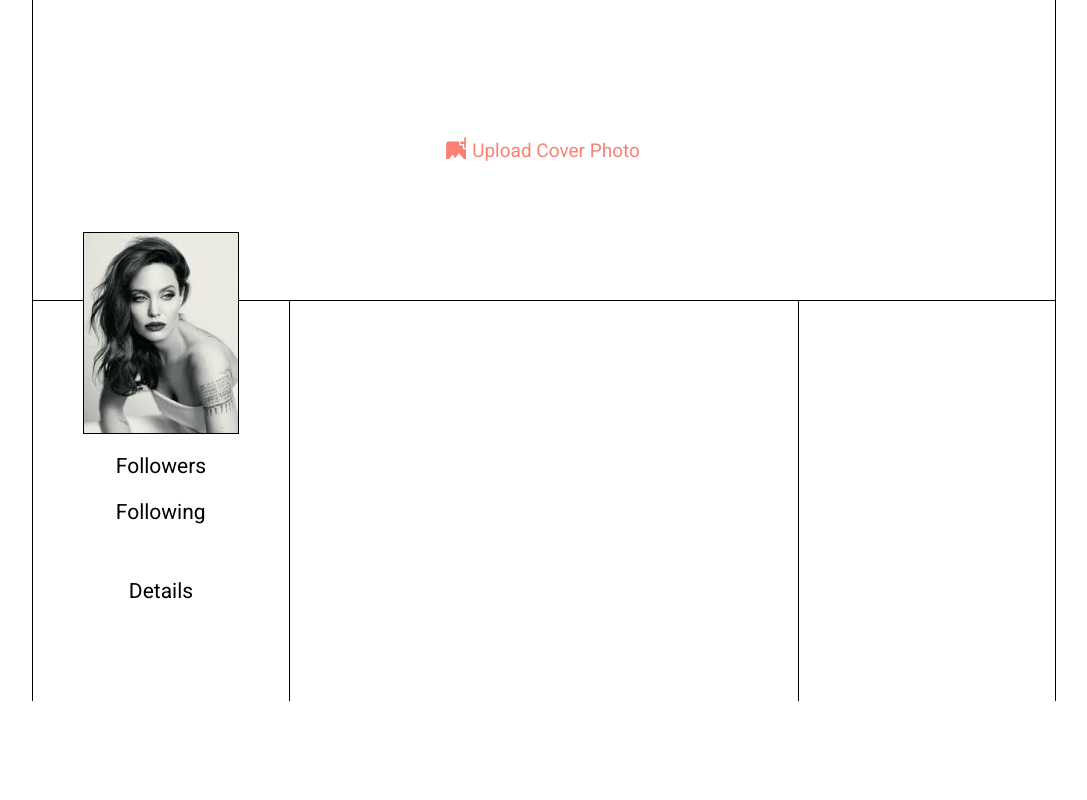
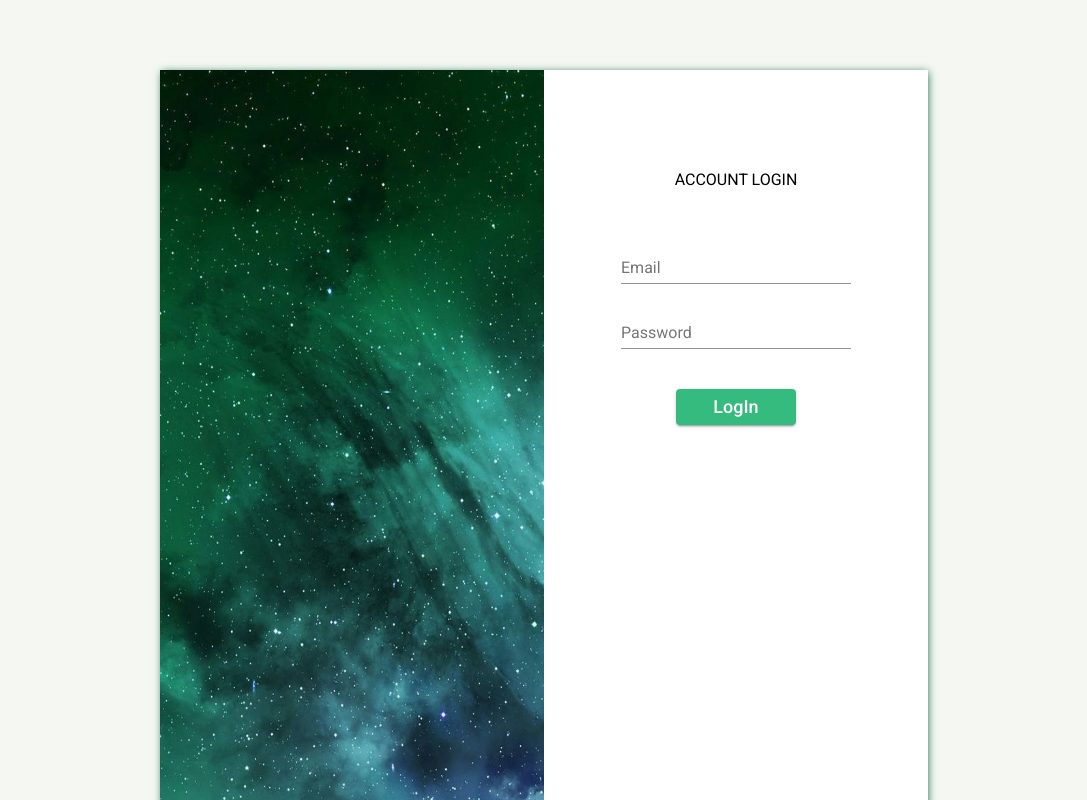
Before and after one commit to codeep/internship-social, an Angular app in the folder Social/: page / in a window 1280 px wide. Shown: the top 800 px of the page, without its empty margins (96-1183 px from the left). Built offline with nearby package versions, Linux system fonts and the light colour scheme.

Commit message:
project layout update

```diff
--- a/Social/src/app/app.component.html
+++ b/Social/src/app/app.component.html
@@ -1,3 +1,5 @@
-<profile-page></profile-page>
+<!-- <profile-page></profile-page>
 <app-add-post></app-add-post>
-<app-feed></app-feed>
+<app-feed></app-feed> -->
+
+<app-login></app-login>
--- a/Social/src/app/views/login/login.component.css
+++ b/Social/src/app/views/login/login.component.css
@@ -0,0 +1,22 @@
+.login{
+    margin:70px auto;
+}
+.login>div{
+    text-align: center;
+    width: 50%;
+    height: 800px;
+}
+.login form{
+    width: 100%;
+    flex-direction: column;
+    align-items: center;
+    margin:50px 0;
+}
+
+.login img{
+    width: 100%;
+    height: 100%;
+}
+.login>div>p{
+    margin-top: 100px;
+}
--- a/Social/src/app/views/login/login.component.html
+++ b/Social/src/app/views/login/login.component.html
@@ -1 +1,17 @@
-<p>login works!</p>
+<div class="container-flex width-60 boxShadow bacColorWhite login">
+  <div class="images">
+    <img src="../../assets/loginpic.jpg" alt="">
+  </div>
+  <div class="loginForm">
+    <p>ACCOUNT LOGIN</p>
+    <form class="container-flex">
+      <mat-form-field class="width-60">
+        <input matInput placeholder=" Email" class="">
+      </mat-form-field>
+      <mat-form-field class="width-60">
+        <input matInput placeholder=" Password">
+      </mat-form-field>
+      <button mat-raised-button class="standartButton">LogIn</button>
+    </form>
+  </div>
+</div>
--- a/Social/src/styles.css
+++ b/Social/src/styles.css
@@ -1,4 +1,39 @@
-/* You can add global styles to this file, and also import other style files */
-
-html, body { height: 100%; }
-body { margin: 0; font-family: Roboto, "Helvetica Neue", sans-serif; }
+/* html, body { height: 100%; } */
+* {
+    margin: 0;
+    padding: 0;
+    outline: none;
+    text-decoration: none;
+    font-family: Roboto, "Helvetica Neue", sans-serif;
+}
+.container-flex{
+    margin:0 auto;
+    display: flex;
+    flex-wrap: wrap;
+}
+.width-95{
+    width: 95%;
+}
+body{
+    background-color: #f4f7f2;
+}
+.width-60{
+    width: 60%;
+}
+.standartButton{
+    width: 120px;
+    color: white;
+    font-size: 18px;
+    border-radius: 5px;
+    padding: 5px;
+    border:none;
+    background-color: #35bb7d;
+    margin-top: 20px!important;
+    /* background-image: linear-gradient(to right, #5185d5, #006f98, #005054, #132f23, #0c0f06); */
+}
+.boxShadow{
+    box-shadow: 1px 1px 8px -1px #156b4e;
+}
+.bacColorWhite{
+    background-color: white;
+}
```
Also changed, not shown: Social/src/assets/loginpic.jpg (added).
